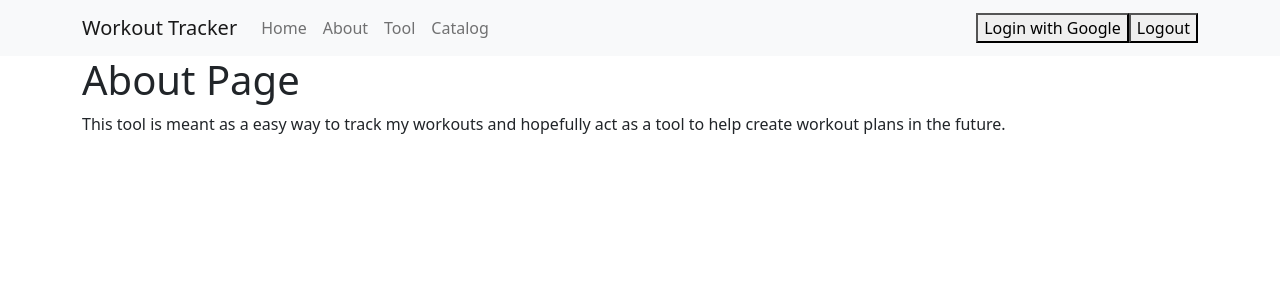
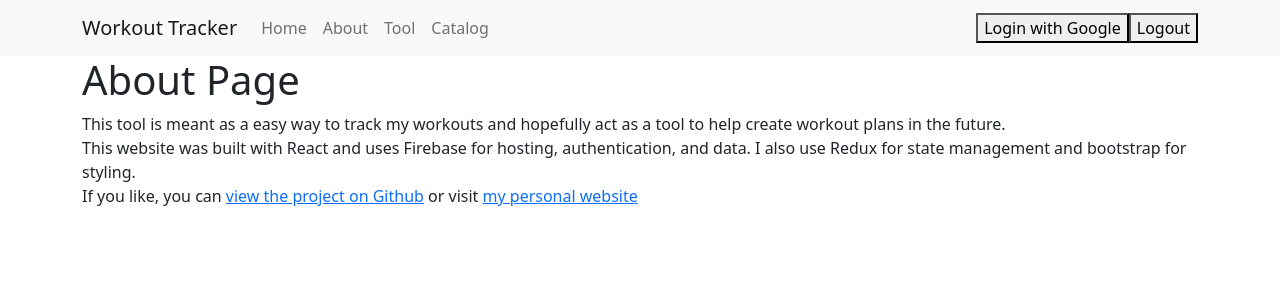
Before and after one commit to julianty/workout-tracker, a React (Create React App) app: page /about in a window 1280 px wide. Shown: the top 300 px of the page. Built offline with nearby package versions, Linux system fonts and the light colour scheme; no server answers; the database is empty.

Commit message:
Adds some more content to about page

```diff
--- a/src/pages/About.js
+++ b/src/pages/About.js
@@ -12,6 +12,23 @@ function About() {
           act as a tool to help create workout plans in the future.
         </Col>
       </Row>
+      <Row>
+        <Col>
+          This website was built with React and uses Firebase for hosting,
+          authentication, and data. I also use Redux for state management and
+          bootstrap for styling.
+        </Col>
+      </Row>
+      <Row>
+        <Col>
+          If you like, you can{" "}
+          <a href="https://github.com/julianty/workout-tracker">
+            view the project on Github
+          </a>{" "}
+          or visit{" "}
+          <a href="https://alexanderjulianty.com">my personal website</a>
+        </Col>
+      </Row>
     </Container>
   );
 }
```
